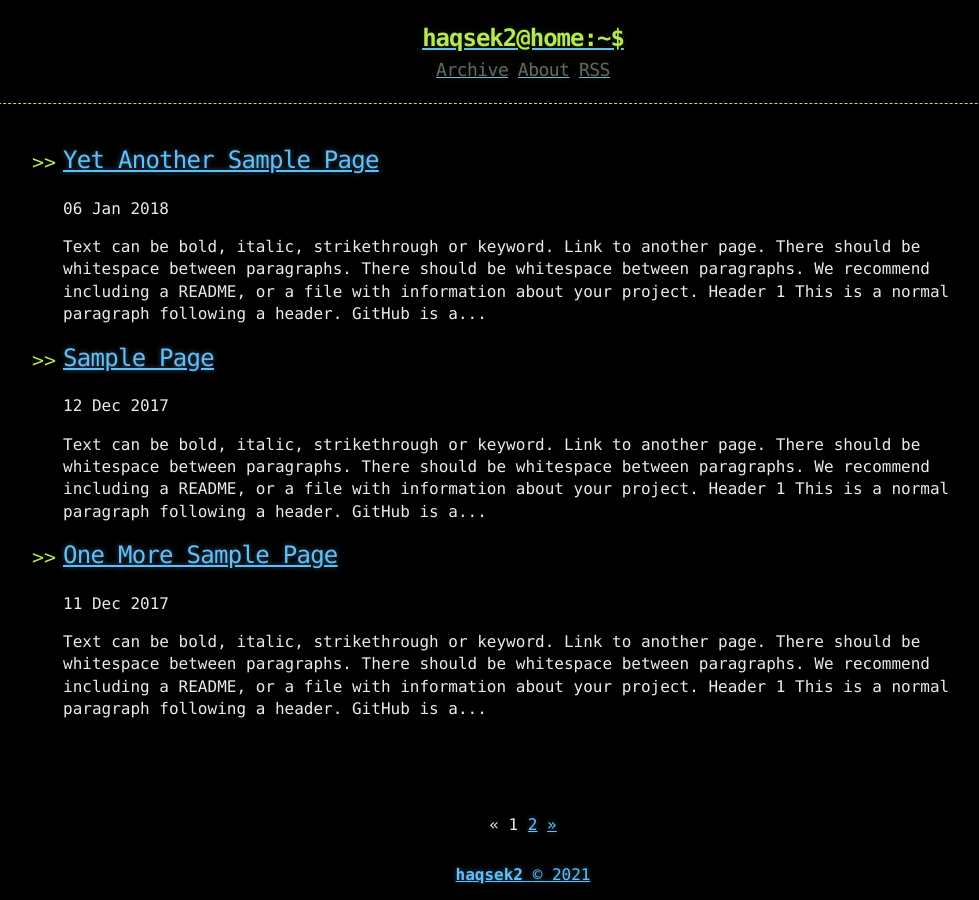
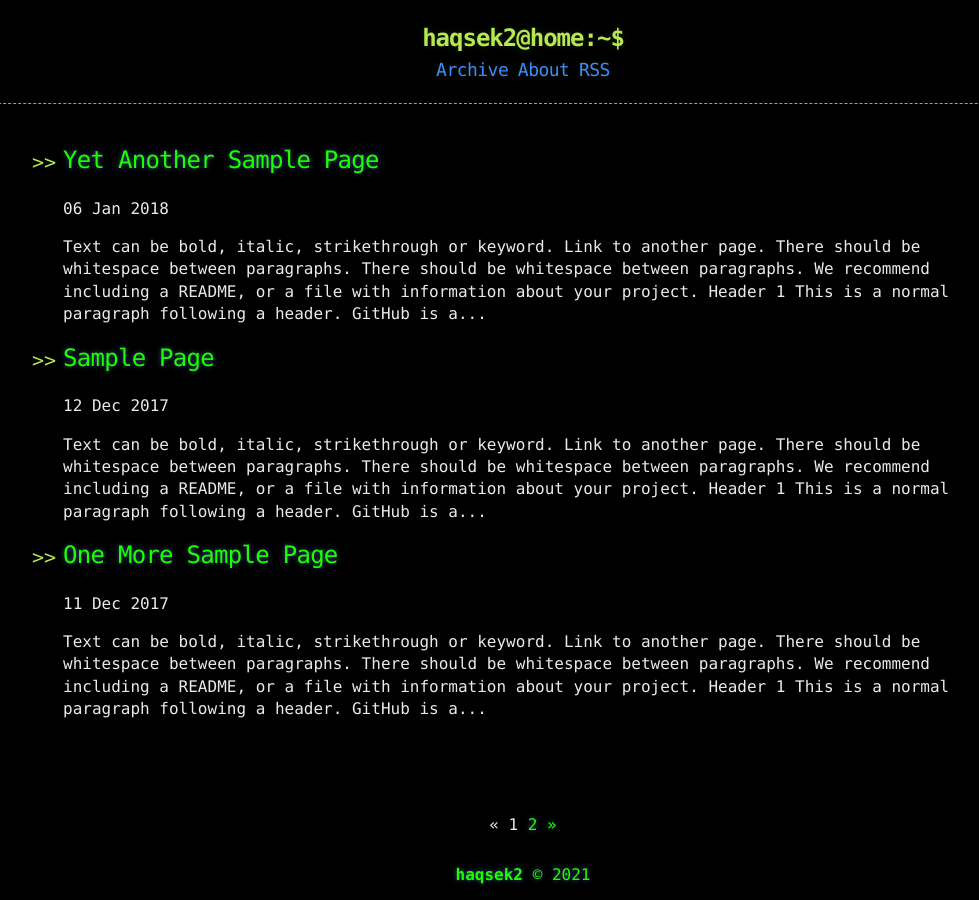
Before and after one commit to haqsek2/haqsek2.github.io, a Jekyll site: the page built from index.html, in a window 1280 px wide. Shown: the whole page, without its empty margins (117-1096 px from the left). Built offline with Jekyll 4.4.1, drawn with Linux system fonts in a browser that asks for light colours; the list of posts is cut into pages by our own code.

Commit message:
Update base.scss

```diff
--- a/_sass/base.scss
+++ b/_sass/base.scss
@@ -51,7 +51,7 @@ li {
 
 header {
   background: rgba(0, 0, 0, 0.1);
-  border-bottom: 1px dashed $conifer; //header;
+  border-bottom: 1px dashed #1bff00; //header;
   padding: 20px;
   margin: 0 0 40px 0;
 }
@@ -82,7 +82,7 @@ header h1 {
 header h2 {
   font-size: 18px;
   font-weight: 300;
-  color: #666;
+  color: #3c8aff;
 }
 
 /* Main Content
@@ -235,8 +235,9 @@ hr {
 */
 
 a {
-  color: #63c0f5;
+  color: #1bff00;
   text-shadow: 0 0 5px rgba(104, 182, 255, 0.5);
+  text-decoration: none;
 }
 
 a:active, a:focus {
```
